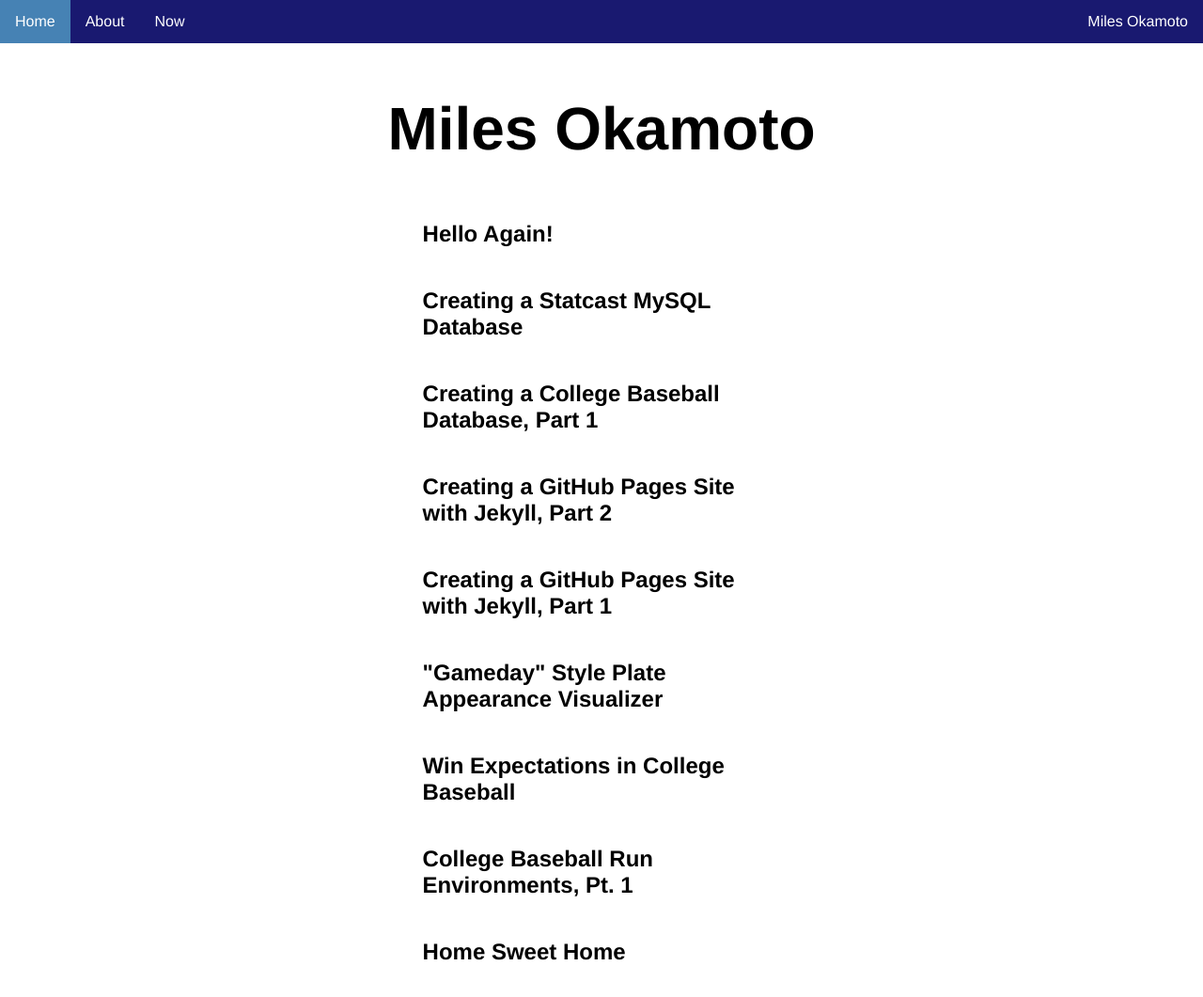
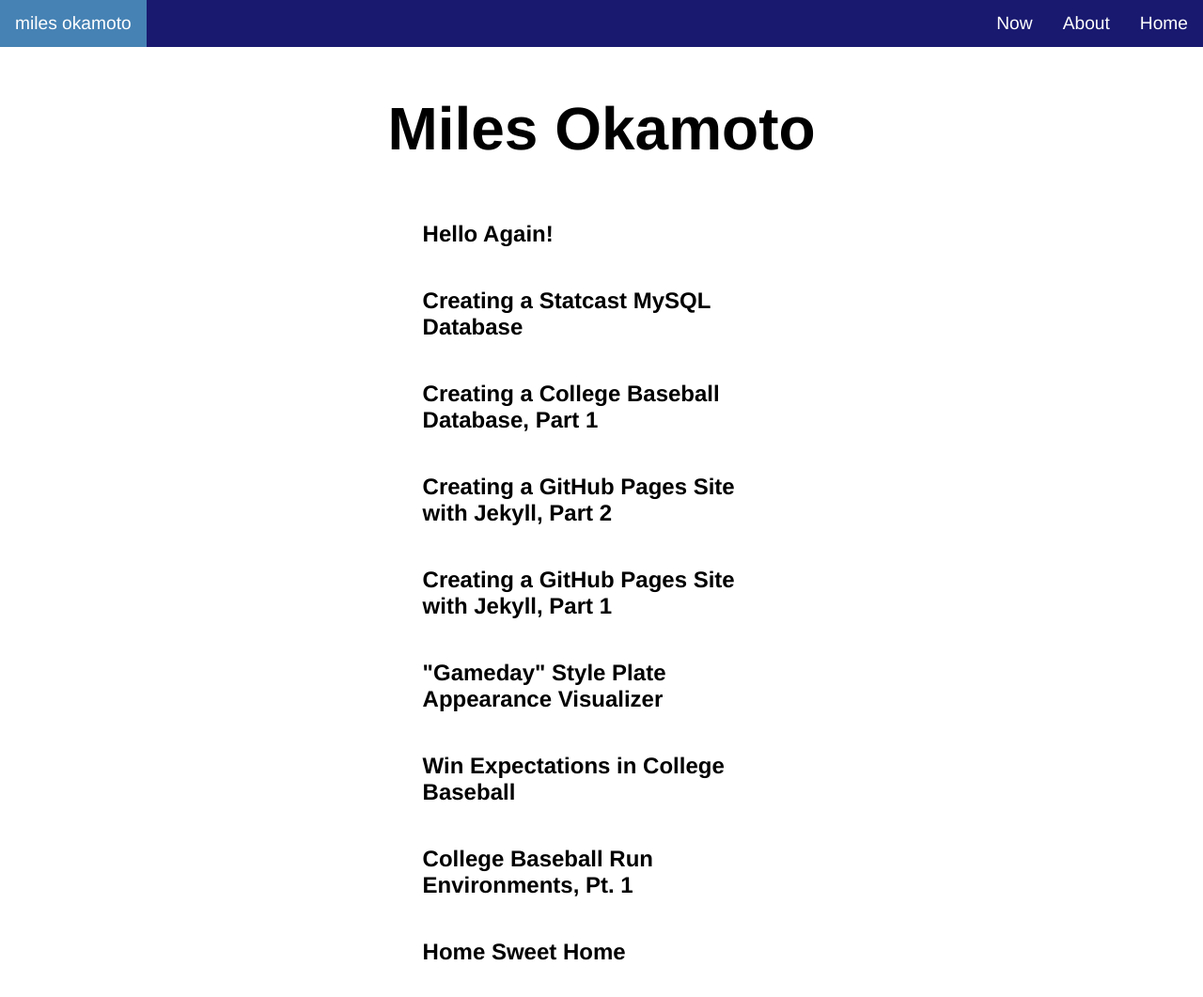
Before and after one commit to milesok/milesok.github.io, a Jekyll site: the page built from index.md, in a window 1280 px wide and 1064 px high. Shown: the top 1061 px of the window at 94% size. Built offline with Jekyll 4.4.1, drawn with Linux system fonts in a browser that asks for light colours; some web fonts are replaced.

Commit message:
update nav files
switching order of nav bar

```diff
--- a/_data/navigation.yml
+++ b/_data/navigation.yml
@@ -4,3 +4,5 @@
   link: /about
 - name: Now
   link: /now
+# - name: Blog
+#   link: /blog
--- a/_includes/navigation.html
+++ b/_includes/navigation.html
@@ -1,16 +1,16 @@
 <nav>
   <div class="site-links">
     <ul>
+    <li>
+      <a href="/">
+        miles okamoto
+      </a>
+    </li>
     {% for item in site.data.navigation %}
-      <li><a href="{{ item.link }}" {% if page.url == item.link %}{% endif %}>
+      <li style="float:right"><a href="{{ item.link }}" {% if page.url == item.link %}{% endif %}>
         {{ item.name }}
         </a></li>
     {% endfor %}
-    <li style="float:right">
-      <a href="/">
-        Miles Okamoto
-      </a>
-    </li>
     </ul>
 </div>
 </nav>
--- a/_sass/main.scss
+++ b/_sass/main.scss
@@ -26,6 +26,7 @@ nav {
       display: inline;
       float: left;
       a {
+        font-size:120%;
         color: $nav-link;
         display: block;
         padding: 14px 16px;
```
Lines whose indentation alone changed are shown as unchanged.
